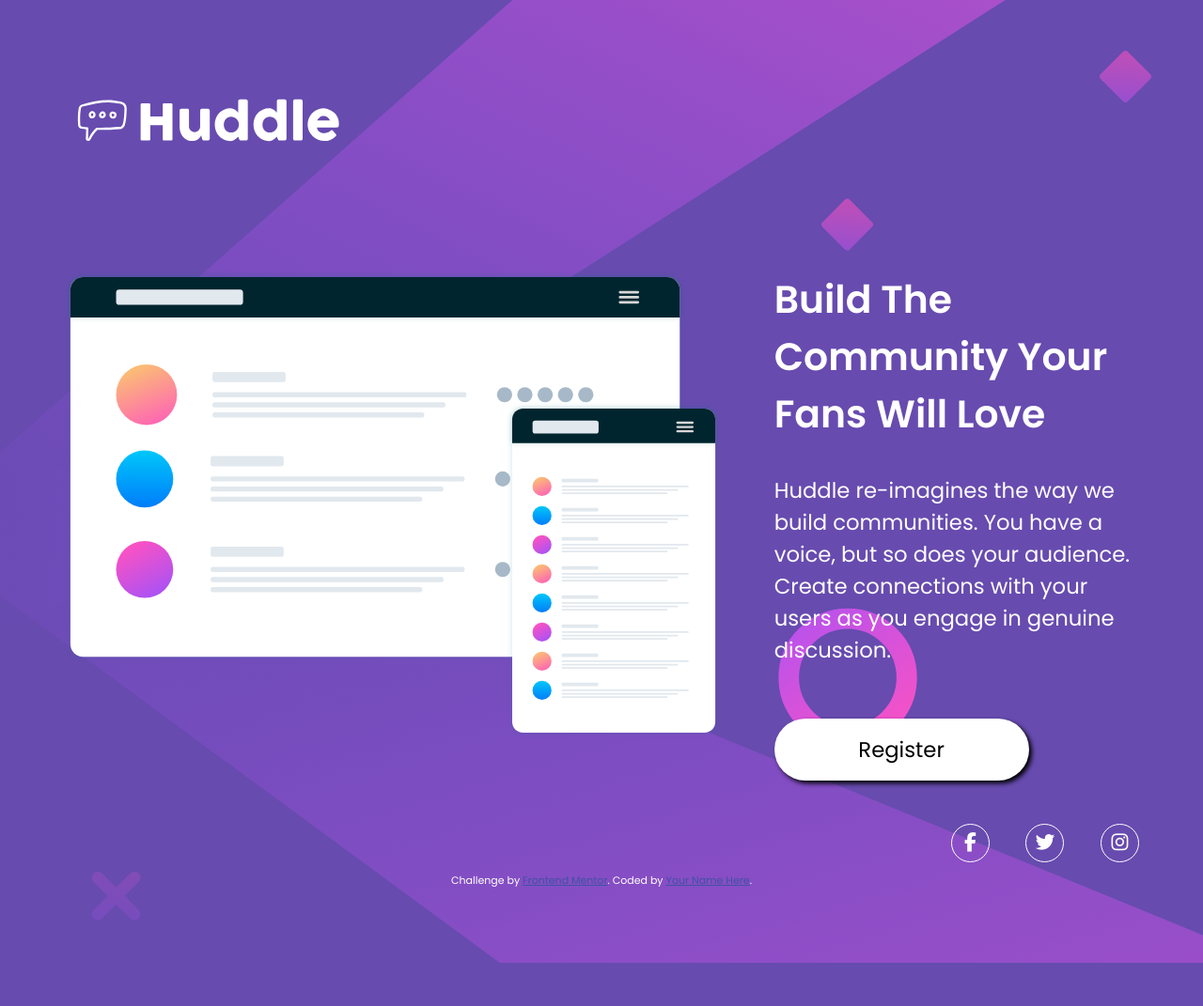
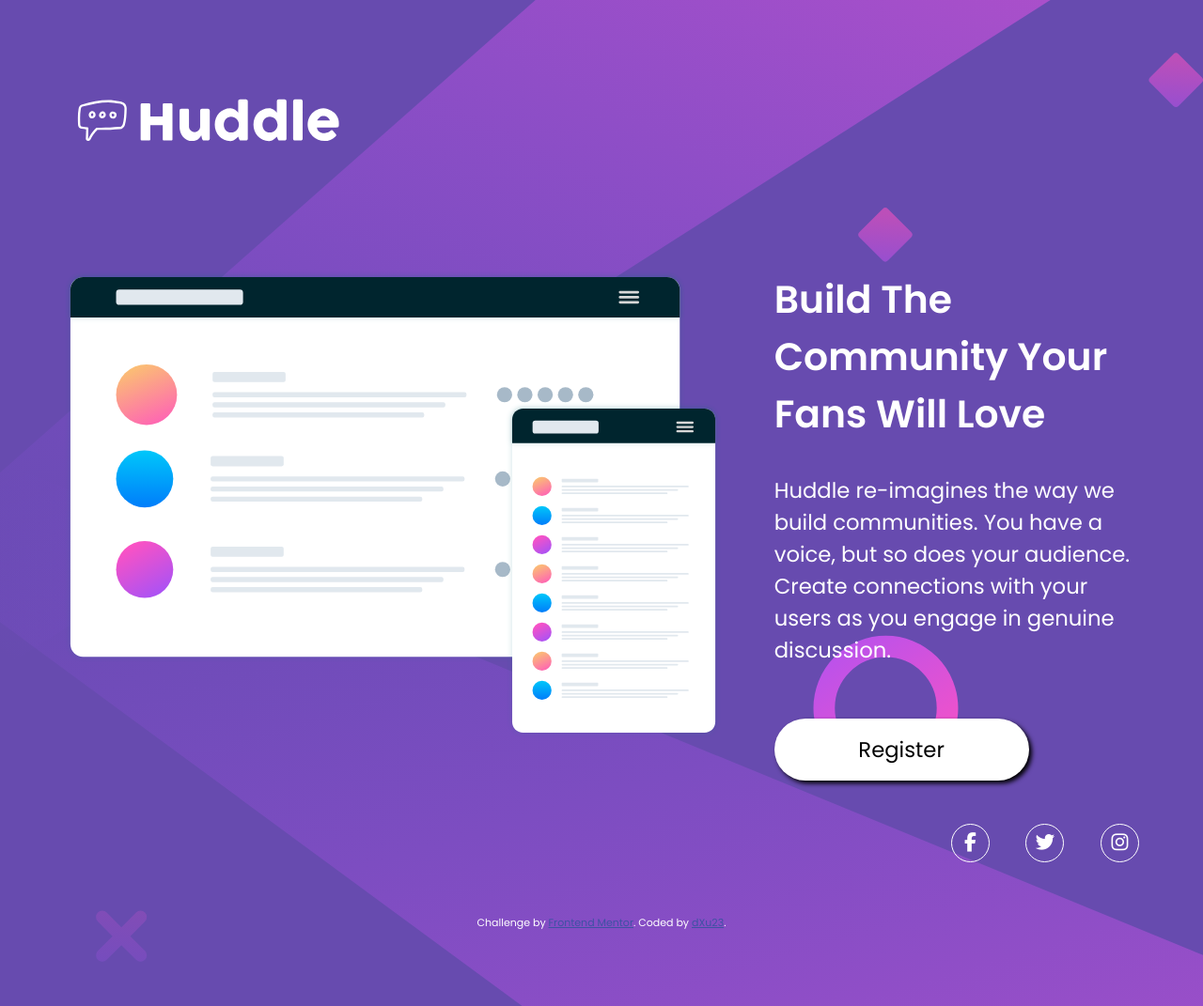
Before and after one commit to dXu23/huddle-landing-page, a plain HTML site: page index.html in a window 1280 px wide. Shown: the whole page at 94% size. Before the commit the page ends 1025 px from the top, so only its background shows below. Drawn offline with Linux system fonts and the light colour scheme.

Commit message:
Changed footer to include link to github

```diff
--- a/index.html
+++ b/index.html
@@ -46,7 +46,7 @@
   <footer>
     <p class="attribution">
       Challenge by <a href="https://www.frontendmentor.io?ref=challenge" target="_blank">Frontend Mentor</a>.
-      Coded by <a href="#">Your Name Here</a>.
+      Coded by <a href="https://github.com/dXu23">dXu23</a>.
     </p>
   </footer>
 </body>
--- a/styles.css
+++ b/styles.css
@@ -31,7 +31,8 @@ body {
     background-color: var(--violet);
     background-repeat: no-repeat;
     background-size: 100% auto;
-    margin: 2.5em;
+    margin-top: 2.5em;
+    margin-bottom: 0.5em;
 }
 
 main {
@@ -109,6 +110,10 @@ i {
     color: inherit;
 }
 
+footer {
+    margin-top: 2.5em;
+}
+
 /* Desktop */
 @media screen and (min-width: 768px) {
     body {
```
